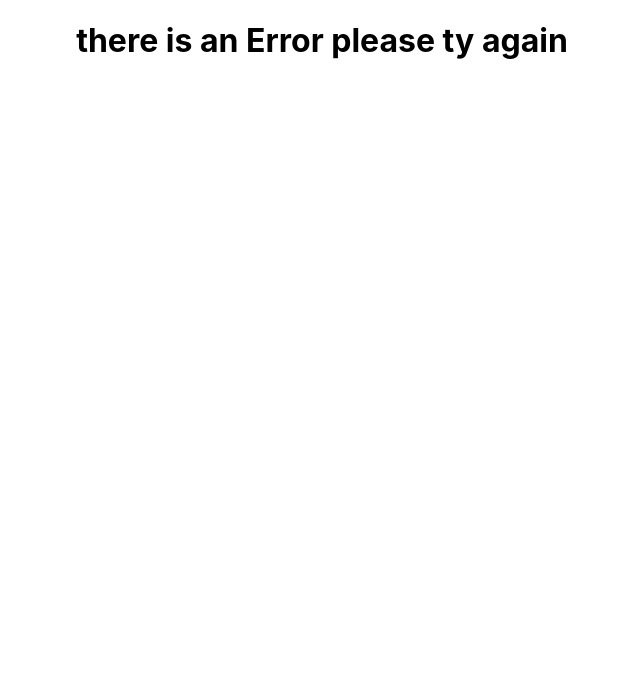
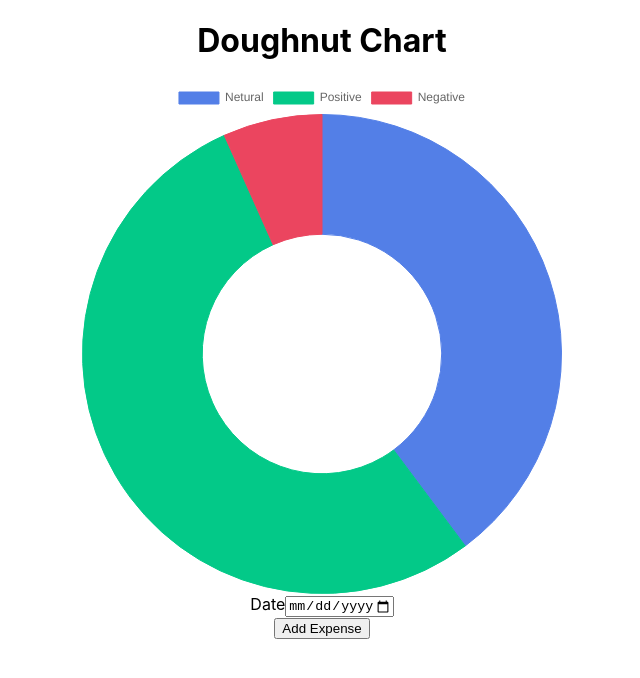
Before and after one commit to HarounTheGreat/Analysis-Social-Media-React-Project, a React (Create React App) app: page /Doughnut_chart in a window 1280 px wide. Shown: the top 678 px of the page, without its empty margins (318-958 px from the left). Built offline with nearby package versions, Linux system fonts and the light colour scheme.

Commit message:
Analysis-Social-Media-React-Project

```diff
--- a/src/App.js
+++ b/src/App.js
@@ -7,7 +7,29 @@ import Area_chart from "./pages/area_chart";
 import trump_data from "./data";
 import obama_data from "./obama";
 import Bar_chart from "./pages/bar_chart";
+import Bubble_chart from "./pages/bubble_chart";
+import Doughnut_chart from "./pages/doughnut_chart";
+const Numbers = (X) => {
+  let a = 0;
+  let b = 0;
+  let c = 0;
+  let R = [];
+  for (let i = 0; i < X.length; i++) {
+    if (X[i].an === "O") {
+      a = a + 1;
+    } else if (X[i].an === "P") {
+      b = b + 1;
+    } else {
+      c = c + 1;
+    }
+  }
+  R.push(a);
+  R.push(b);
+  R.push(c);
+  return R;
+};
 function App() {
+  const n = Numbers(trump_data);
   return (
     <div className="App">
       <BrowserRouter>
@@ -23,6 +45,11 @@ function App() {
               <Bar_chart trump_data={trump_data} obama_data={obama_data} />
             }
           />
+          <Route path="/bubble_chart" element={<Bubble_chart />} />
+          <Route
+            path="/Doughnut_chart"
+            element={<Doughnut_chart trump_data={trump_data} n={n} />}
+          />
           <Route path="*" element={<Error />} />
         </Routes>
       </BrowserRouter>
--- a/src/pages/area_chart.js
+++ b/src/pages/area_chart.js
@@ -4,7 +4,7 @@ import { Chart as ChartJS, ArcElement, Tooltip, Legend } from "chart.js";
 import { Pie } from "react-chartjs-2";
 ChartJS.register(ArcElement, Tooltip, Legend);
 
-const numbers = (X) => {
+const Numbers = (X) => {
   let a = 0;
   let b = 0;
   let c = 0;
@@ -26,7 +26,7 @@ const numbers = (X) => {
 
 const Area_chart = ({ trump_data }) => {
   let array;
-  array = numbers(trump_data);
+  array = Numbers(trump_data);
   const data = {
     labels: ["Netural", "Positive", "Negative"],
     datasets: [
--- /dev/null
+++ b/src/pages/bubble_chart.js
@@ -0,0 +1,49 @@
+import React from "react";
+import {
+  Chart as ChartJS,
+  LinearScale,
+  PointElement,
+  Tooltip,
+  Legend,
+} from "chart.js";
+import { Bubble } from "react-chartjs-2";
+const Bubble_chart = () => {
+  ChartJS.register(LinearScale, PointElement, Tooltip, Legend);
+  const options = {
+    scales: {
+      y: {
+        beginAtZero: true,
+      },
+    },
+  };
+
+  const data = {
+    datasets: [
+      {
+        label: "Red dataset",
+        data: Array.from({ length: 50 }, () => ({
+          x: [20, 13, 54, 28, 26, 97, 42, 14],
+          y: [200, 113, 554, 228, 226, 997, 442, 114],
+          r: [200, 133, 544, 288, 266, 977, 422, 144],
+        })),
+        backgroundColor: "rgba(255, 99, 132, 0.5)",
+      },
+      {
+        label: "Blue dataset",
+        data: Array.from({ length: 50 }, () => ({
+          x: [20, 13, 54, 28, 26, 97, 42, 14],
+          y: [200, 113, 554, 228, 226, 997, 442, 114],
+          r: [200, 133, 544, 288, 266, 977, 422, 144],
+        })),
+        backgroundColor: "rgba(53, 162, 235, 0.5)",
+      },
+    ],
+  };
+  return (
+    <div className="bubble_chart">
+      <h1>Bouriga</h1>
+      <Bubble options={options} data={data} />
+    </div>
+  );
+};
+export default Bubble_chart;
--- a/src/pages/chart.css
+++ b/src/pages/chart.css
@@ -8,3 +8,8 @@
   margin-left: auto;
   margin-right: auto;
 }
+.doughtnur_chart {
+  width: 40%;
+  margin-left: auto;
+  margin-right: auto;
+}
--- /dev/null
+++ b/src/pages/doughnut_chart.js
@@ -0,0 +1,76 @@
+import React, { useState } from "react";
+import "./chart.css";
+import { Chart as ChartJS, ArcElement, Tooltip, Legend } from "chart.js";
+import { Doughnut } from "react-chartjs-2";
+
+ChartJS.register(ArcElement, Tooltip, Legend);
+
+const Doughnut_chart = ({ trump_data, n }) => {
+  let filtring_data = [];
+  const [filtred_data, setFiltred_data] = useState(trump_data);
+  const [entredDate, setEntredDate] = useState("");
+  const dateChangeHandler = (event) => {
+    setEntredDate(event.target.value);
+  };
+  const submitHandler = (event) => {
+    event.preventDefault();
+    console.log("entredDate=\n", entredDate);
+    let t = false;
+    for (let i = 0; i < trump_data.length; i++) {
+      if (entredDate === trump_data[i].Year) {
+        t = true;
+        filtring_data.push(trump_data[i]);
+      }
+    }
+    if (filtring_data !== []) {
+      setFiltred_data(filtring_data);
+    }
+  };
+  console.log(n);
+  console.log(trump_data);
+  const data = {
+    labels: ["Netural", "Positive", "Negative"],
+    datasets: [
+      {
+        label: "# of Comments",
+        data: n,
+        backgroundColor: [
+          "rgb(83, 127, 231)",
+          "rgb(3, 201, 136)",
+          "rgb(235, 69, 95)",
+        ],
+        borderColor: [
+          "rgb(83, 127, 231)",
+          "rgb(3, 201, 136)",
+          "rgb(235, 69, 95)",
+        ],
+        borderWidth: 1,
+      },
+    ],
+  };
+
+  return (
+    <div className="doughtnur_chart">
+      <h1>Doughnut Chart</h1>
+      <Doughnut data={data} />
+      <form onSubmit={submitHandler}>
+        <div className="new-expense__controls">
+          <div className="new-expense__control">
+            <label>Date</label>
+            <input
+              type="date"
+              min="2020-01-01"
+              max="2023-12-31"
+              onChange={dateChangeHandler}
+              value={entredDate}
+            />
+          </div>
+        </div>
+        <div className="new-expense__actions">
+          <button type="submit">Add Expense</button>
+        </div>
+      </form>
+    </div>
+  );
+};
+export default Doughnut_chart;
--- /dev/null
+++ b/src/pages/pie_chart.js
@@ -0,0 +1,4 @@
+const Pie_chart = ({ trump_data }) => {
+  return <h1>Pie Chart</h1>;
+};
+export default Pie_chart;
```
